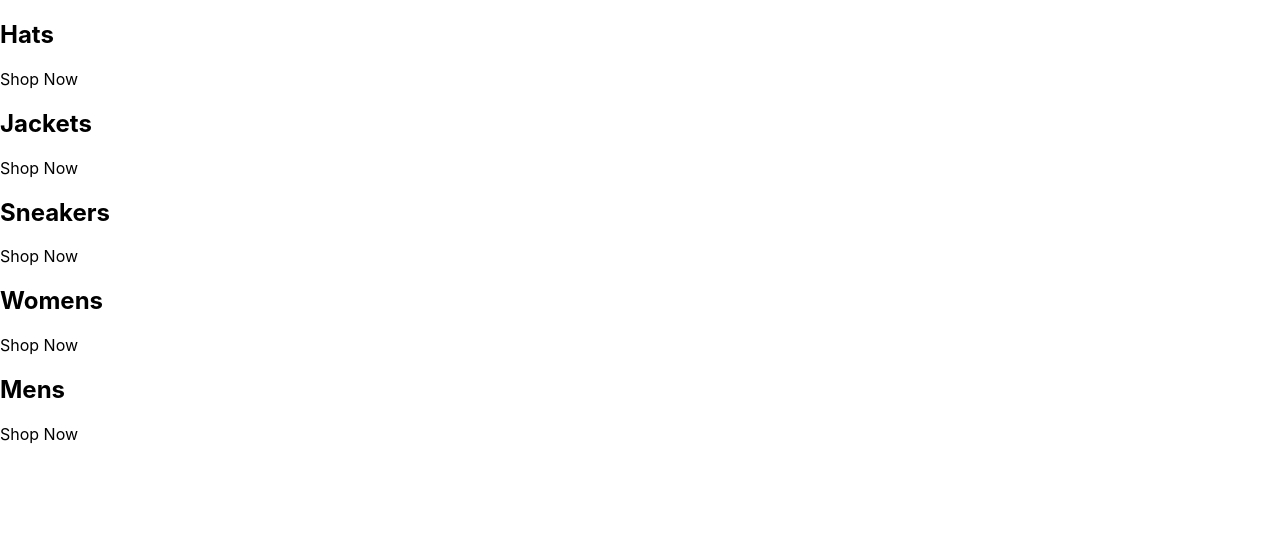
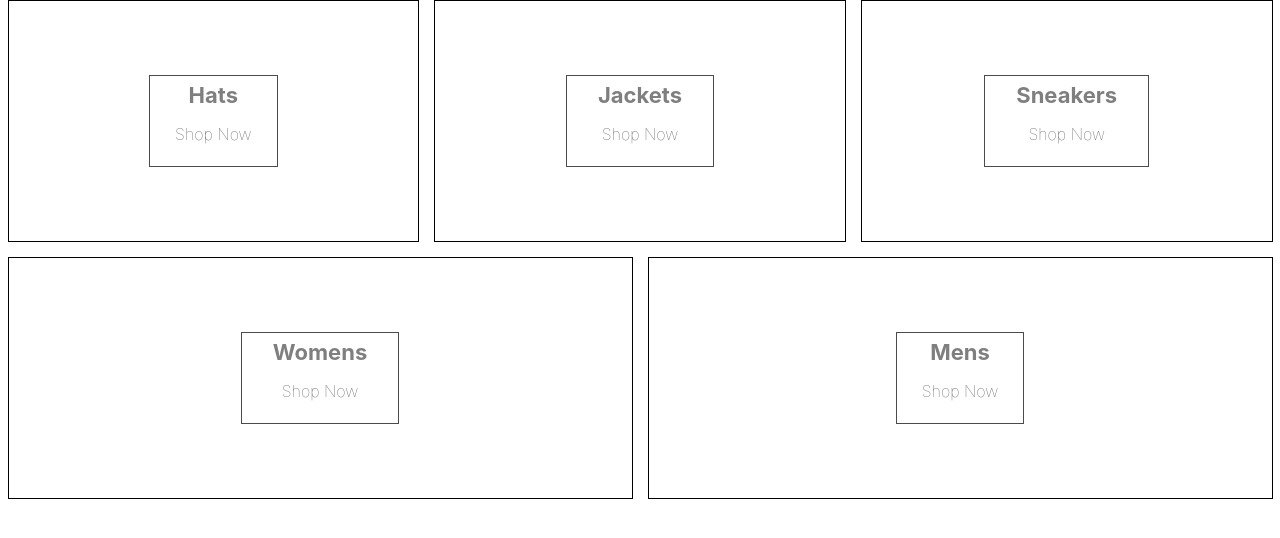
Before and after one commit to parilbeladiya/crwn-clothing, a React (Create React App) app: page / in a window 1280 px wide. Shown: the top 538 px of the page. Built offline with nearby package versions, Linux system fonts and the light colour scheme.

Commit message:
Addng SASS

```diff
--- a/package.json
+++ b/package.json
@@ -6,9 +6,11 @@
     "@testing-library/jest-dom": "^5.16.4",
     "@testing-library/react": "^13.3.0",
     "@testing-library/user-event": "^13.5.0",
+    "node-sass": "^7.0.1",
     "react": "^18.2.0",
     "react-dom": "^18.2.0",
     "react-scripts": "5.0.1",
+    "sass": "^1.52.3",
     "web-vitals": "^2.1.4"
   },
   "scripts": {
--- a/src/App.js
+++ b/src/App.js
@@ -1,3 +1,5 @@
+import './categories.styles.scss';
+
 const App = () => {
 
   const categories = [
@@ -6,27 +8,27 @@ const App = () => {
       title: 'Hats'
     },
     {
-      id: 1,
+      id: 2,
       title: 'Jackets'
     },
     {
-      id: 1,
+      id: 3,
       title: 'Sneakers'
     },
     {
-      id: 1,
+      id: 4,
       title: 'Womens'
     },
     {
-      id: 1,
+      id: 5,
       title: 'Mens'
     }
   ];
 
   return (
     <div className="categories-container">
-      {categories.map(({title}) => (
-        <div className="category-container">
+      {categories.map(({title, id}) => (
+        <div key={id} className="category-container">
        <div className="background-image"/>
         <div className="category-body-container">
           <h2>{title}</h2>
--- /dev/null
+++ b/src/categories.styles.scss
@@ -0,0 +1,75 @@
+.categories-container {
+    width: 100%;
+    display: flex;
+    flex-wrap: wrap;
+    justify-content: space-between;
+  }
+
+  .category-container {
+    min-width: 30%;
+    height: 240px;
+    flex: 1 1 auto;
+    display: flex;
+    align-items: center;
+    justify-content: center;
+    border: 1px solid black;
+    margin: 0 7.5px 15px;
+    overflow: hidden;
+
+    &:hover {
+      cursor: pointer;
+
+      & .background-image {
+        transform: scale(1.1);
+        transition: transform 6s cubic-bezier(0.25, 0.45, 0.45, 0.95);
+      }
+
+      & .category-body-container {
+        opacity: 0.9;
+      }
+    }
+
+    &.large {
+      height: 380px;
+    }
+
+    &:first-child {
+      margin-right: 7.5px;
+    }
+
+    &:last-child {
+      margin-left: 7.5px;
+    }
+
+    .background-image {
+      width: 100%;
+      height: 100%;
+      background-size: cover;
+      background-position: center;
+    }
+
+    .category-body-container {
+      height: 90px;
+      padding: 0 25px;
+      display: flex;
+      flex-direction: column;
+      align-items: center;
+      justify-content: center;
+      border: 1px solid black;
+      background-color: white;
+      opacity: 0.7;
+      position: absolute;
+
+      h2 {
+        font-weight: bold;
+        margin: 0 6px 0;
+        font-size: 22px;
+        color: #4a4a4a;
+      }
+
+      p {
+        font-weight: lighter;
+        font-size: 16px;
+      }
+    }
+  }
```
Also changed, not shown: 2 other files (tests, documents, lock files or other folders).
